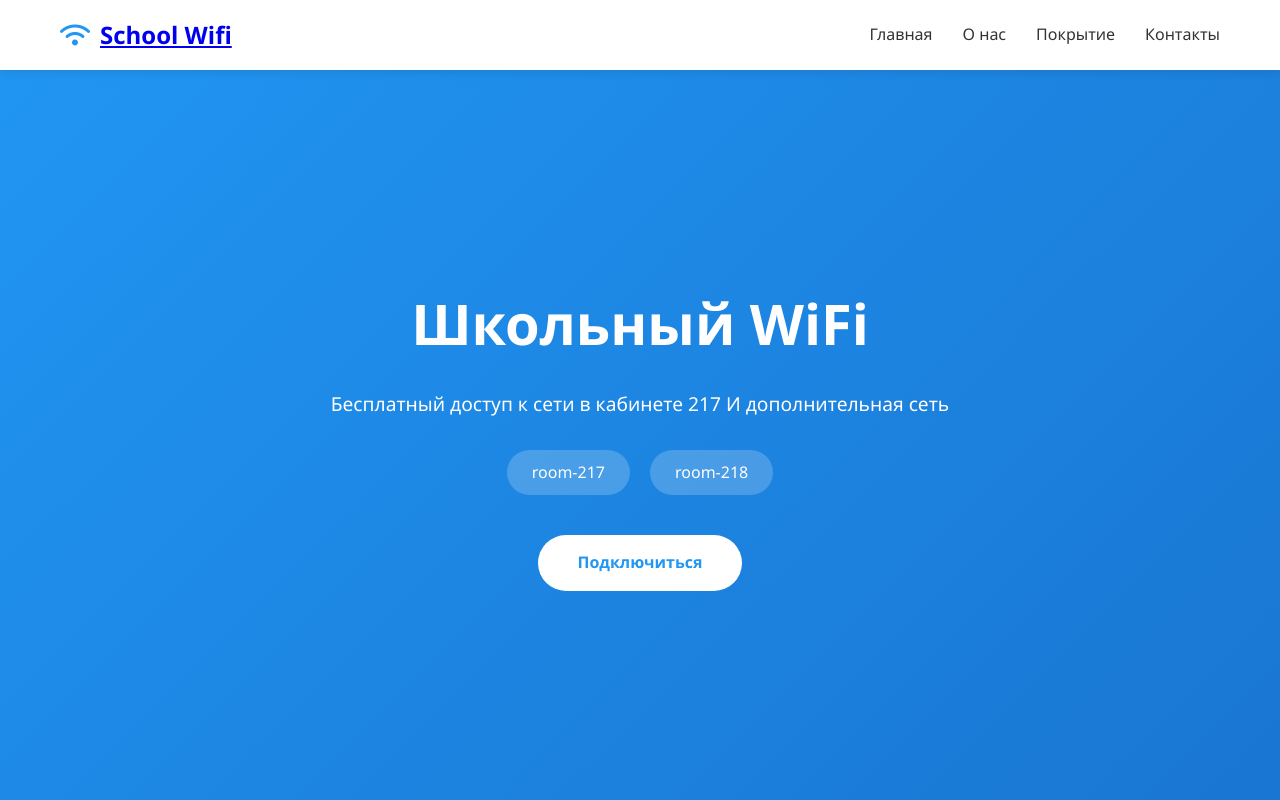
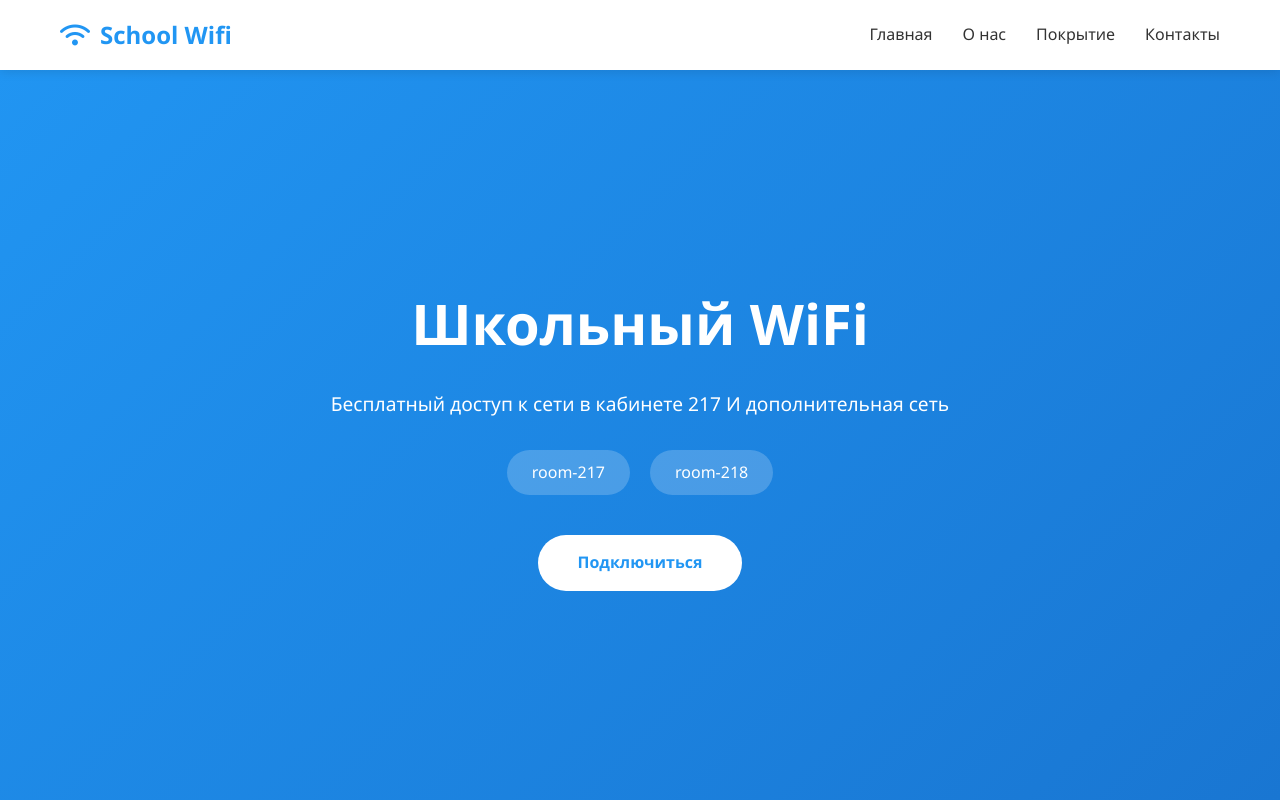
Before and after one commit to Mavox-ID/wifiwork.pp.ua, a plain HTML site: page index.html in a window 1280 px wide. Shown: the top 800 px of the page. Drawn offline with Linux system fonts and the light colour scheme.

Commit message:
Updated website design

```diff
--- a/style.css
+++ b/style.css
@@ -57,6 +57,11 @@ body {
     font-size: 1.5rem;
     font-weight: bold;
     color: var(--primary);
+}
+
+.logo a {
+    color: inherit; /* Использовать цвет родителя */
+    text-decoration: none; /* Убрать подчеркивание */
 }
 
 .nav-links {
```
